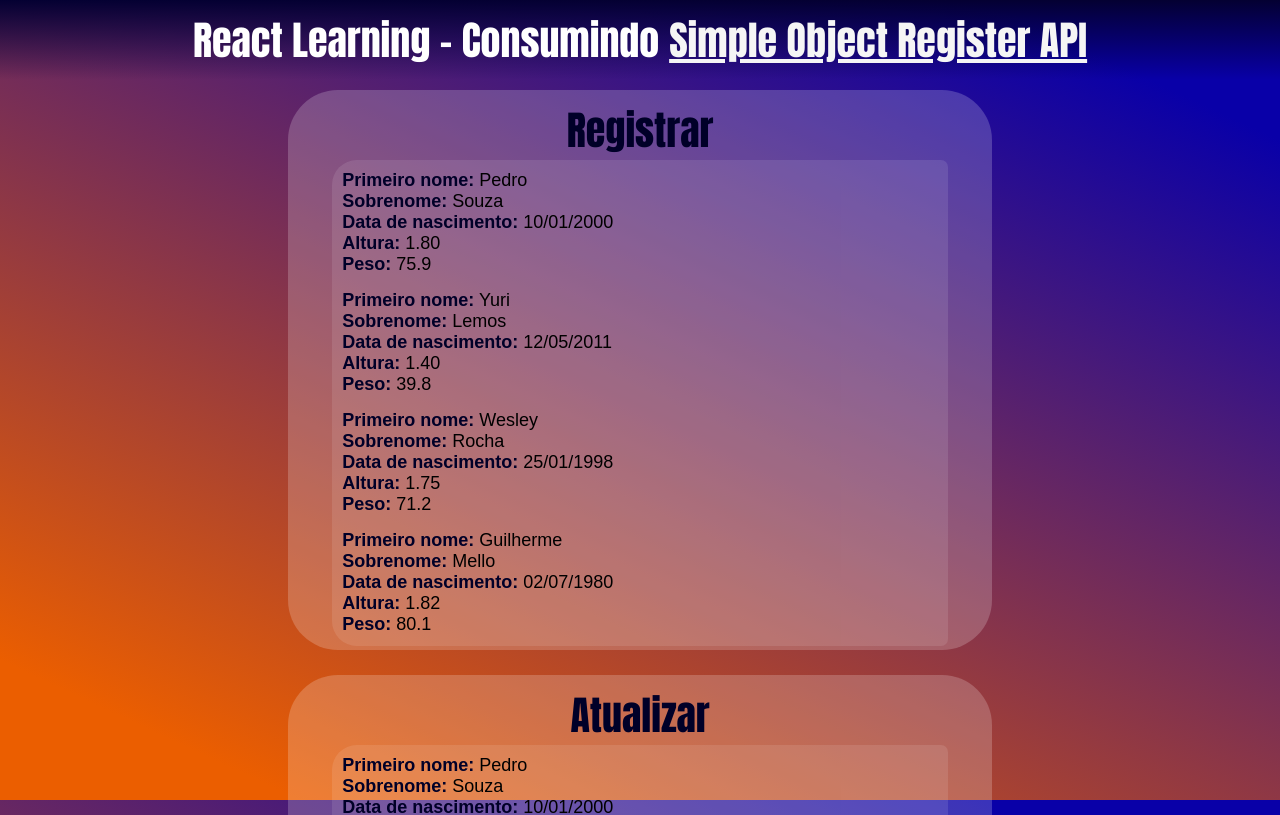
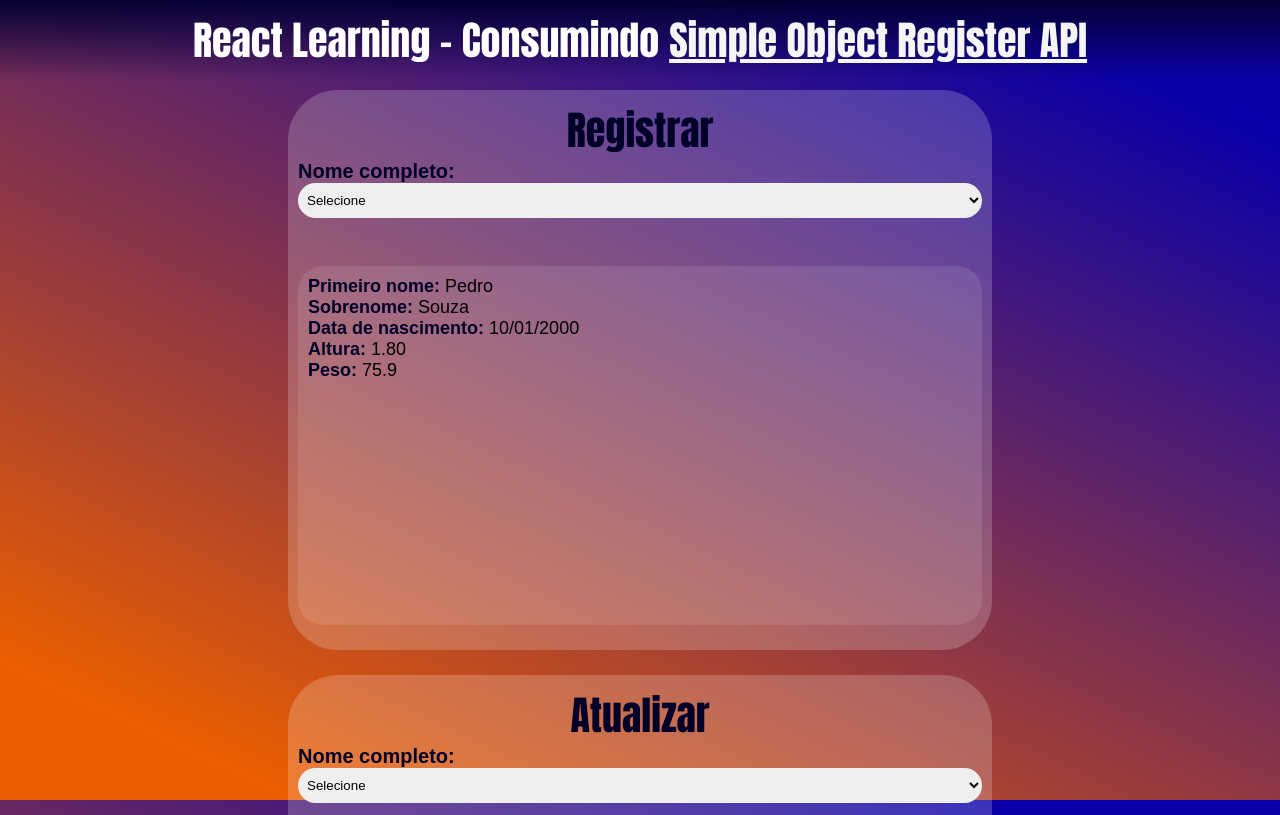
Before and after one commit to Thiago-Henrique-Santos/react-learning, a React (Create React App) app: page / in a window 1280 px wide. Shown: the top 815 px of the page. Built offline with nearby package versions, Linux system fonts and the light colour scheme.

Commit message:
feat: :sparkles: Componente SearchPerson criado
De modo simples, com informações fixas no bloco de amostra, layout de SearchPerson criado. (Se necessário, criar um teste com objetos em json fixos)

```diff
--- a/src/components/CrudSection/CrudSection.jsx
+++ b/src/components/CrudSection/CrudSection.jsx
@@ -4,7 +4,7 @@ function CrudSection({title}) {
     return (
       <section class='CrudSection'>
         <h1>{title}</h1>
-        <ReadAll/>
+        <SearchPerson/>
       </section>
     );
 }
@@ -73,13 +73,31 @@ function CrudSection({title}) {
     );
 }*/
 
-function ReadAll() {
+/*function ReadAll() {
     return(
         <div class='InfoBox'>
             <ShowInformation firstName='Pedro' lastName='Souza' birthdate='10/01/2000' height='1.80' weight='75.9'/>
             <ShowInformation firstName='Yuri' lastName='Lemos' birthdate='12/05/2011' height='1.40' weight='39.8'/>
             <ShowInformation firstName='Wesley' lastName='Rocha' birthdate='25/01/1998' height='1.75' weight='71.2'/>
             <ShowInformation firstName='Guilherme' lastName='Mello' birthdate='02/07/1980' height='1.82' weight='80.1'/>
+        </div>
+    );
+}*/
+
+function SearchPerson() {
+    return(
+        <div class='SearchPerson'>
+            <div class='InsertData'>
+                <label>Nome completo:</label>
+                <select>
+                    <option value='default'>Selecione</option>
+                    <option value='uuid-1'>Yuri Lemos</option>
+                    <option value='uuid-2'>Pedro Souza</option>
+                </select>
+            </div>
+            <div class='InfoBox IBSmall'>
+                <ShowInformation firstName='Pedro' lastName='Souza' birthdate='10/01/2000' height='1.80' weight='75.9' />
+            </div>
         </div>
     );
 }
--- a/src/components/CrudSection/crud.css
+++ b/src/components/CrudSection/crud.css
@@ -53,7 +53,7 @@
 }
 
 .InfoBox {
-    width: 90%;
+    width: 100%;
     height: 90%;
     margin: auto;
     padding: 10px;
@@ -65,6 +65,18 @@
     scrollbar-color: rgb(123, 155, 252) transparent;
 
     background-color: rgba(255, 255, 255, 0.10);
+}
+
+.IBSmall {
+    height: 70% !important;
+
+    border-radius: 25px;
+
+    scrollbar-width: 0px;
+}
+
+.IBSmall::-webkit-scrollbar {
+    display: none;
 }
 
 .InfoBox:hover {
@@ -122,3 +134,10 @@
     font-weight: bold;
     color: rgb(0, 0, 40);
 }
+
+.SearchPerson {
+    height: 95%;
+    display: flex;
+    flex-flow: column wrap;
+    justify-content: space-evenly;
+}
```
